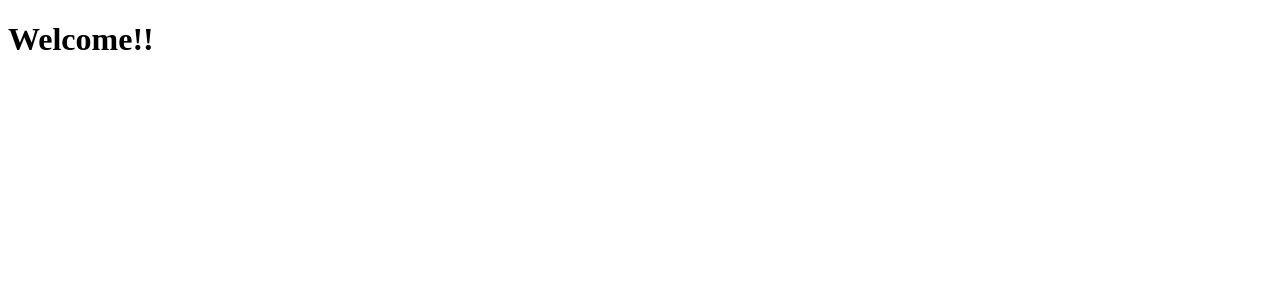
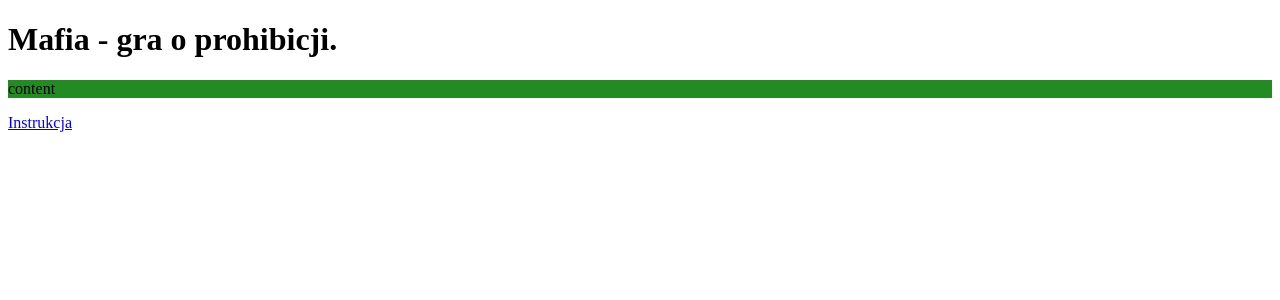
Before and after one commit to dobrakowskimat/mafia-game-app, an Angular app in the folder mafia-game-app/: page /dashboard in a window 1280 px wide. Shown: the top 300 px of the page. Built offline with nearby package versions, Linux system fonts and the light colour scheme.

Commit message:
basic routing added

```diff
--- a/mafia-game-app/src/app/app-routing.module.ts
+++ b/mafia-game-app/src/app/app-routing.module.ts
@@ -2,9 +2,12 @@ import { NgModule }             from '@angular/core';
 import { RouterModule, Routes } from '@angular/router';
 
 import { DashboardComponent }   from './components/dashboard/dashboard.component';
+import { InstructionComponent } from './components/instruction/instruction.component';
+
 const routes: Routes = [
   { path: '', redirectTo: '/dashboard', pathMatch: 'full' },
-  { path: 'dashboard',  component: DashboardComponent }
+  { path: 'dashboard',  component: DashboardComponent },
+  { path: 'instruction', component: InstructionComponent }
 ];
 @NgModule({
   imports: [ RouterModule.forRoot(routes) ],
--- a/mafia-game-app/src/app/app.component.html
+++ b/mafia-game-app/src/app/app.component.html
@@ -1,4 +1,8 @@
 <!--The whole content below can be removed with the new code.-->
 <h1>
-  Welcome!!
+  Mafia - gra o prohibicji.
 </h1>
+<div class="container">
+  <router-outlet></router-outlet>
+</div>
+<aside><a href="/instruction">Instrukcja</a></aside>
--- a/mafia-game-app/src/app/app.component.ts
+++ b/mafia-game-app/src/app/app.component.ts
@@ -1,5 +1,4 @@
 import { Component, OnInit  } from '@angular/core';
-
 @Component({
   selector: 'app-root',
   templateUrl: './app.component.html',
@@ -7,4 +6,6 @@ import { Component, OnInit  } from '@angular/core';
 })
 export class AppComponent {
   title = 'app';
+  location: Location;
+
 }
--- a/mafia-game-app/src/app/app.module.ts
+++ b/mafia-game-app/src/app/app.module.ts
@@ -4,13 +4,15 @@ import { FormsModule }    from '@angular/forms';
 
 import { AppComponent } from './app.component';
 import { DashboardComponent }  from './components/dashboard/dashboard.component';
+import { InstructionComponent }  from './components/instruction/instruction.component';
 
 import { AppRoutingModule }     from './app-routing.module';
 
 @NgModule({
   declarations: [
     AppComponent,
-    DashboardComponent
+    DashboardComponent,
+    InstructionComponent
   ],
   imports: [
     BrowserModule,
--- a/mafia-game-app/src/app/components/dashboard/dashboard.component.html
+++ b/mafia-game-app/src/app/components/dashboard/dashboard.component.html
@@ -1,3 +1,3 @@
 <div>
-    <p>Mafia bardzo prohibicja jeszcze bardziej</p>
+    <p>content</p>
 </div>
--- a/mafia-game-app/src/app/components/dashboard/dashboard.component.ts
+++ b/mafia-game-app/src/app/components/dashboard/dashboard.component.ts
@@ -2,7 +2,7 @@ import { Component, OnInit } from '@angular/core';
 
 
 @Component({
-    selector: 'my-dashboard',
+    selector: 'dashboard',
     templateUrl: './dashboard.component.html',
     styleUrls: [ './dashboard.component.scss' ]
 })
--- /dev/null
+++ b/mafia-game-app/src/app/components/instruction/instruction.component.html
@@ -0,0 +1,4 @@
+<div>
+    <p>Instrukcja</p>
+</div>
+<a href="/dashboard">back to dashboard</a>
--- /dev/null
+++ b/mafia-game-app/src/app/components/instruction/instruction.component.ts
@@ -0,0 +1,13 @@
+import { Component, OnInit } from '@angular/core';
+import { Location } from '@angular/common';
+
+@Component({
+    selector: 'instruction',
+    templateUrl: './instruction.component.html',
+    styleUrls: [ './instruction.component.scss' ]
+})
+export class InstructionComponent implements OnInit {
+
+  ngOnInit(): void {
+  }
+}
```
Also changed, not shown: mafia-game-app/src/app/components/instruction/instruction.component.scss (added).
